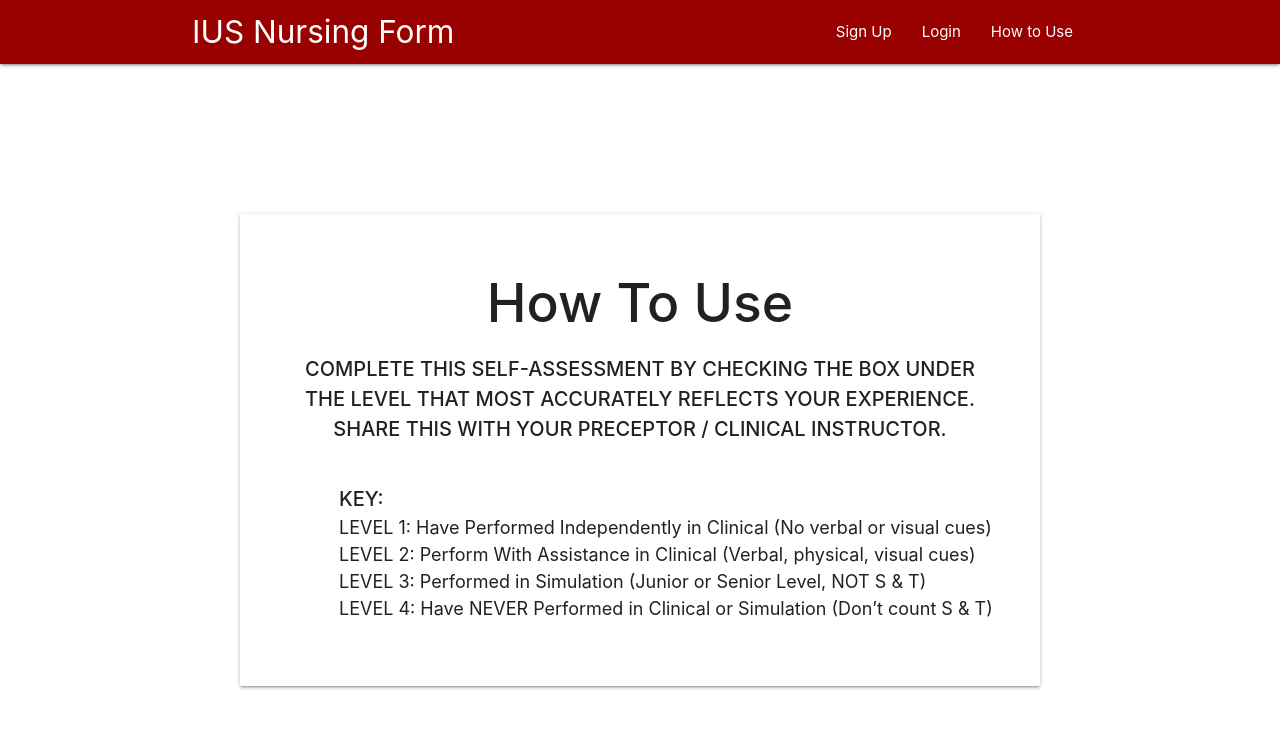
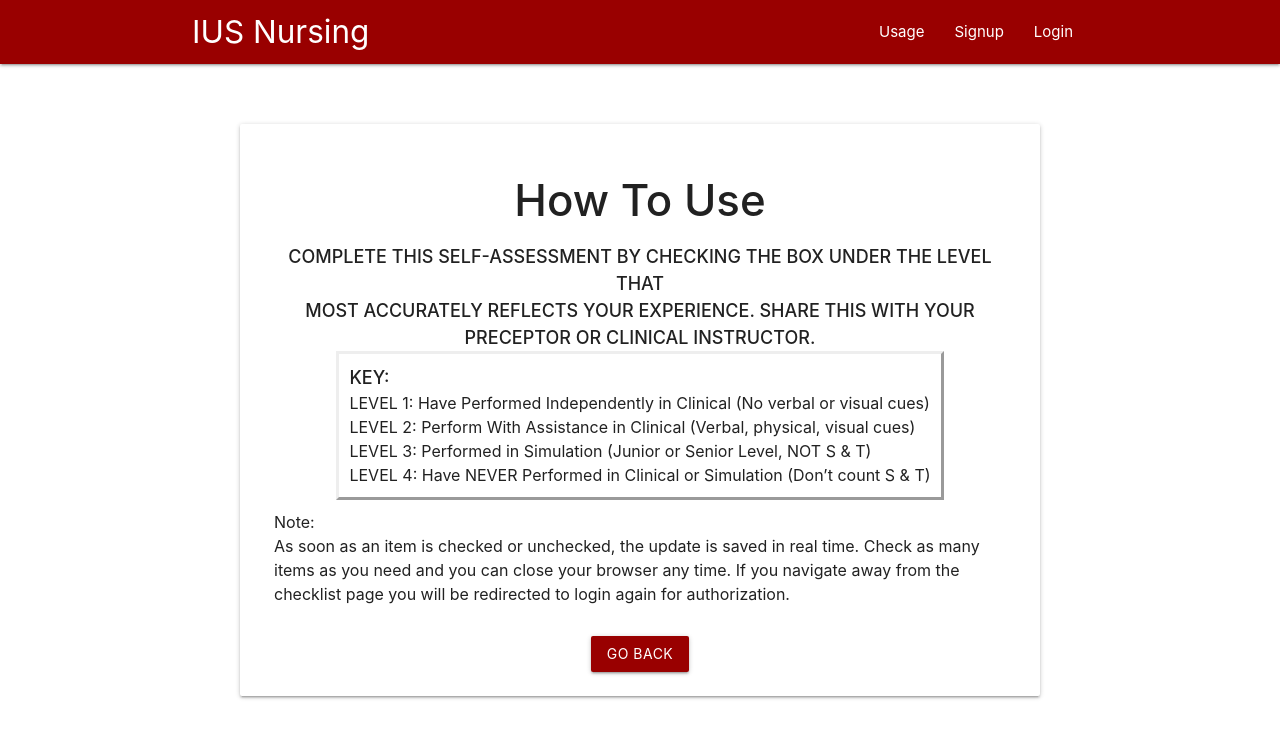
Before and after one commit to Trauma-Troopers/Nursing-App, a Vue app in the folder clientform/: page /readme in a window 1280 px wide. Shown: the top 738 px of the page. Built offline with nearby package versions, Linux system fonts and the light colour scheme.

Commit message:
Adding more info to ReadMe.vue and tinkering with the Admin page

```diff
--- a/clientform/src/App.vue
+++ b/clientform/src/App.vue
@@ -11,7 +11,7 @@
 // Components:
 import Navbar from "@/components/layout/Navbar";
 import CheckList from "@/components/layout/CheckList";
-import Admin from "@/components/layout/Admin"
+import Admin from "@/components/layout/Admin";
 import ReadMe from "@/components/layout/ReadMe";
 
 export default {
--- a/clientform/src/components/layout/Admin.vue
+++ b/clientform/src/components/layout/Admin.vue
@@ -1,85 +1,82 @@
 <template>
-  <div>
-    <table class="table">
-      <tr style="background-color: #EEEDEB">
-        <td v-for="item in tabs" @click="filterChecks(item.id)">{{item.id}}</td>
-      </tr>
-      <!-- tabs -->
-      <tr>
-        <td colspan="3">ADMIN</td>
-        <td colspan="3">Level 1</td>
-        <td colspan="3">Level 2</td>
-        <td colspan="3">Level 3</td>
-        <td colspan="3">Level 4</td>
-      </tr>
-      <tr v-for="check in checks">
-        <td colspan="3">{{check.get("name")}}</td>
-        <td colspan="3">
-          <input type="checkbox" v-model="checked1" />
-        </td>
-        <td colspan="3">
-          <input type="checkbox" v-model="checked2" />
-        </td>
-        <td colspan="3">
-          <input type="checkbox" v-model="checked3" />
-        </td>
-        <td colspan="3">
-          <input type="checkbox" v-model="checked4" />
-        </td>
-      </tr>
-      <!-- checks row -->
-    </table>
+  <div class="login container">
+    <form @submit.prevent="login" class="card-panel">
+      <h2 class="center deep-black-text">Welcome Administrator</h2>
+      <h2 class="center deep-black-text">Enter Student's IUS Username</h2>
+      <div class="field">
+        <label for="username">Username:</label>
+        <input type="text" name="username" v-model="username" />
+      </div>
+      <p class="red-text center" v-if="feedback">{{ feedback }}</p>
+      <div class="field center">
+        <button class="btn" style = "background-color:#990000">Login</button>
+      </div>
+    </form>
   </div>
 </template>
 
+<script>
 
+// Import Slugify into the project
+import slugify from "slugify";
+// imports firestore db
+import db from "@/firebase/init";
+import firebase from "firebase";
 
-<script>
-import firebase from "@/firebase/init";
 export default {
-  name: 'CheckList',
-    data(){
+  name: "Admin",
+  data() {
     return {
-            tabs: [],
-            checks: [],
-            checked1: [],
-            checked2: [],
-            checked3: [],
-            checked4: []
-      }
+      username: null,
+      feedback: null,
+      slug: null,
+      userdoc: null
+    };
   },
   methods: {
-        loadPage: function () {
-         // console.log(this.user);
-            firebase.collection("checklist").get().then((querySnapshot) => {
-                querySnapshot.forEach((doc) => {
-                    this.tabs.push(doc)
+    login() {
+      if (this.username == 'daleruss') {
+
+         // slugify always takes two params
+        this.slug = slugify(this.username, {
+          replacement: "-",
+          //   regex globals
+          remove: /[$*_+~.()'"!\-:@]/g,
+          lower: true
         });
-            });
-            this.filterChecks("General")
-        },
-        filterChecks: function (id) {
-            var checkitems = firebase.collection("checklist").doc(id).collection("checkitems")
-            checkitems.get().then((querySnapshot) => {
-                querySnapshot.forEach((doc) => {
-                    this.checks.push(doc)
-                    this.checked1.push(doc.get("level1"))
-                    this.checked2.push(doc.get("level2"))
-                    this.checked3.push(doc.get("level3"))
-                    this.checked4.push(doc.get("level4"))
+        // let ref is going to equal an object from the users collection
+        // .doc will reference the slug passed as the id
+        let ref = db.collection("users").doc(this.slug);
+        // Check to determine if the reference exists
+        ref.get().then(doc => {
+          if (doc.exists) {
+
+            //TODO: Auth here.  Not sure if possible without password.
+            //Possible to pull a view of users checklist without auth?
+            this.$router.push({name: 'CheckList'}); //create a new AdminChecklist vue file that is readonly (cannot uncheck/check).
+          } else {
+            this.feedback = "User does not exist, please try again."
+          }
         })
-            })
+      } else {
+        this.feedback = "Something went wrong, please try again.";
       }
-    },
-    beforeMount() {
-        this.loadPage()
     }
-
   }
+};
 </script>
 
 <style>
-.items {
-  cursor: pointer;
+.login {
+  max-width: 400px;
+  margin-top: 60px;
+}
+
+.login h2 {
+  font-size: 2.4em;
+}
+
+.login .field {
+  margin-bottom: 16px;
 }
 </style>
--- a/clientform/src/components/layout/CheckList.vue
+++ b/clientform/src/components/layout/CheckList.vue
@@ -4,7 +4,7 @@
     <table class="table">
         <tr>
           <td class="white-text items" v-bind:style="{ backgroundColor: '#' + backgroundColor}" v-for="item in tabs" :key="item.id" @click="filterChecks(item.id)">
-            <div class ="verticalLine">
+            <div id="highlight" @click="highlightBackground()" class ="verticalLine">
              <th>{{item.id}}</th>
             </div>
           </td>
@@ -48,29 +48,29 @@
           </td>
         </tr>
         <tr v-for="check in checks" :key="check.id">
-          <td colspan="3">{{check.get("name")}}</td>
-          <td colspan="3">
+          <td colspan="3" class="tasksVerticalLine">{{check.get("name")}}</td>
+          <td colspan="3" class="tasksVerticalLine">
             <label><center>
               <input v-if="check.get('level1')" type="checkbox" class="chkbox" @click="updateCheck(check.ref.path, 1)" checked/>
               <input v-else type="checkbox" class="chkbox" @click="updateCheck(check.ref.path, 1)" />
               <span></span>
             </center></label>
           </td>
-          <td colspan="3">
+          <td colspan="3" class="tasksVerticalLine">
             <label><center>
               <input v-if="check.get('level2')" type="checkbox" class="chkbox" @click="updateCheck(check.ref.path, 2)" checked/>
               <input v-else type="checkbox" class="chkbox" @click="updateCheck(check.ref.path, 2)" />
               <span></span>
             </center></label>
           </td>
-          <td colspan="3">
+          <td colspan="3" class="tasksVerticalLine">
             <label><center>
               <input v-if="check.get('level3')" type="checkbox" class="chkbox" @click="updateCheck(check.ref.path, 3)" checked/>
               <input v-else type="checkbox" class="chkbox" @click="updateCheck(check.ref.path, 3)" />
               <span></span>
             </center></label>
           </td>
-          <td colspan="3">
+          <td colspan="3" class="tasksVerticalLine">
             <label><center>
               <input v-if="check.get('level4')" type="checkbox" class="chkbox" @click="updateCheck(check.ref.path, 4)" checked/>
               <input v-else type="checkbox" class="chkbox" @click="updateCheck(check.ref.path, 4)" />
@@ -119,6 +119,11 @@ export default {
 
      }
         },
+        // TODO - Dynamic Tab Coloring: This currently highlights the category "Cardiac" no matter which category is clicked.
+        /*highlightBackground: function(id) {
+          this.id = document.getElementById("highlight").style.backgroundColor = "#D4D4D4";
+          this.id = document.getElementById("highlight").style.color = "#990000";
+        },*/
         filterChecks: function (id) {
           //this.backgroundColor = 800000 // attempt to dynamically change the tab color
             this.checks = []
@@ -189,6 +194,10 @@ var valueChanged = checkItem.get("level4")
     background-color:#D4D4D4;
   }
 
+  .tasksVerticalLine {
+    border-left: solid rgba(243, 238, 238, 0.829);
+  }
+
   .levelsVerticalLine {
     border-left: solid rgba(70, 66, 66, 0.747);
     padding-top: 0px;
--- a/clientform/src/components/layout/Navbar.vue
+++ b/clientform/src/components/layout/Navbar.vue
@@ -2,16 +2,16 @@
   <div class="navbar">
     <nav style="background-color:#990000">
       <div class="container">
-          <a class="brand-logo left">IUS Nursing Form</a>
+          <a class="brand-logo left">IUS Nursing</a>
         <ul class="right">
           <li>
-            <router-link to="/signup">Sign Up</router-link>
+            <router-link to="/readme">Usage</router-link>
+          </li>
+          <li>
+            <router-link to="/signup">Signup</router-link>
           </li>
           <li>
             <router-link to="/">Login</router-link>
-          </li>
-          <li>
-            <router-link to="/readme">How to Use</router-link>
           </li>
         </ul>
       </div>
@@ -27,5 +27,4 @@ export default {
 </script>
 
 <style>
-
 </style>
--- a/clientform/src/components/layout/ReadMe.Vue
+++ b/clientform/src/components/layout/ReadMe.Vue
@@ -1,17 +1,18 @@
 <template>
   <div class="readme container">
       <form  class="card-panel">
-        <h2><center><strong>
+        <h3><center><strong>
             How To Use
-        </strong></center></h2>
+        </strong></center></h3>
 
-        <p style="font-size:20px"><center><strong>
-            COMPLETE THIS SELF-ASSESSMENT BY CHECKING THE BOX UNDER <br>THE LEVEL THAT MOST ACCURATELY
-            REFLECTS YOUR EXPERIENCE. <br>SHARE THIS WITH YOUR PRECEPTOR / CLINICAL INSTRUCTOR.
+        <p style="font-size:18px"><center><strong>
+            COMPLETE THIS SELF-ASSESSMENT BY CHECKING THE BOX UNDER THE LEVEL THAT <br> MOST ACCURATELY
+            REFLECTS YOUR EXPERIENCE. SHARE THIS WITH YOUR PRECEPTOR OR CLINICAL INSTRUCTOR.
         </strong></center></p>
 
-        <p class="padding-top level-section" style="font-size:18px">
-            <strong style="font-size:20px">
+         <div class="key-container">
+            <p class="padding-top level-section outset" style="font-size:16px">
+                <strong style="font-size:18px">
                     KEY:
                 </strong><br>
                 LEVEL 1: Have Performed Independently in Clinical (No verbal or visual cues)<br>
@@ -19,7 +20,17 @@
                 LEVEL 3: Performed in Simulation (Junior or Senior Level, NOT S & T)<br>
                 LEVEL 4: Have NEVER Performed in Clinical or Simulation (Don’t count S & T)<br>
             </p>
+            </div>
+        <p class="padding-top level-section" style="font-size:16px">
+
+        Note:
+        <br>As soon as an item is checked or unchecked, the update is saved in real time.
+        Check as many items as you need and you can close your browser any time.
+        If you navigate away from the checklist page you will be redirected to login again for authorization.
+
+        </p>
         <div class="field center padding-top">
+            <a class="btn" style = "background-color:#990000" @click="$router.go(-1)">Go Back</a>
        </div>
        </form>
   </div>
@@ -34,14 +45,25 @@
 <style>
     .readme {
         max-width: 800px;
-        margin-top: 150px;
+        margin-top: 60px;
+    }
+
+    .key-container {
+        max-width: 800px;
+        text-align: center;
     }
 
     .padding-top {
-        padding-top: 40px;
+        padding-top: 20px;
     }
 
     .level-section {
-        padding-left: 75px;
+        display: inline-block;
+        padding: 10px 10px 10px 10px;
+        text-align: left;
     }
+
+    p.outset {border-style: outset;}
+
+
 </style>
```
Lines whose indentation alone changed are shown as unchanged.
